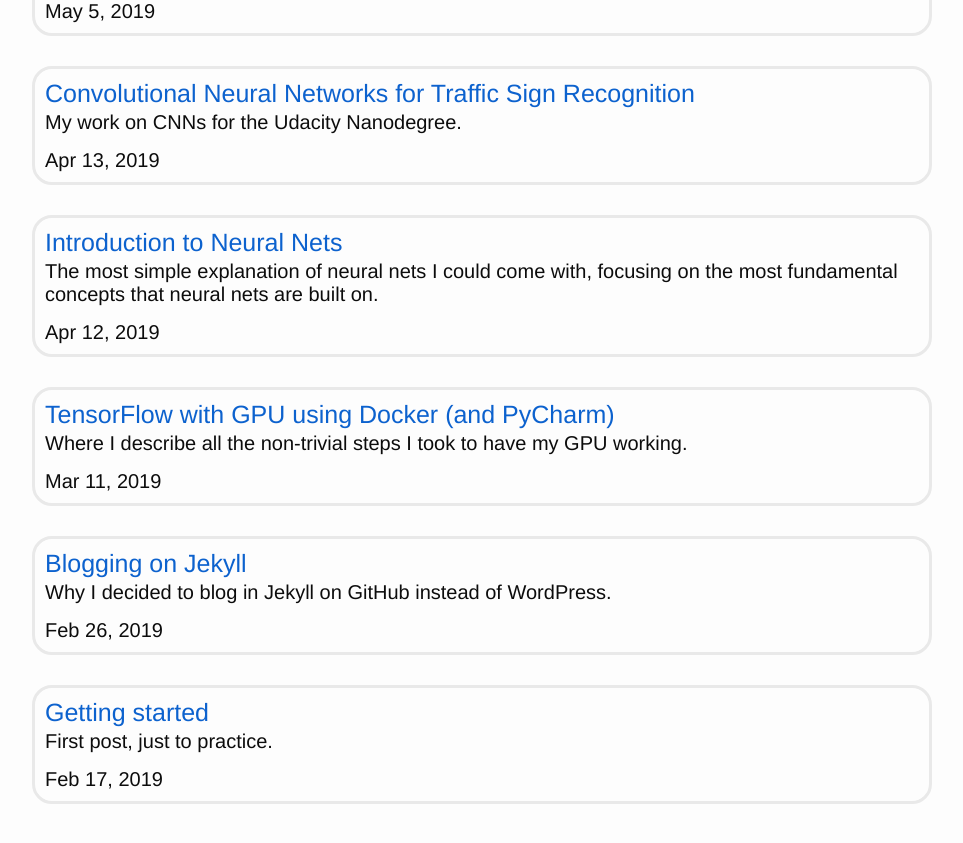
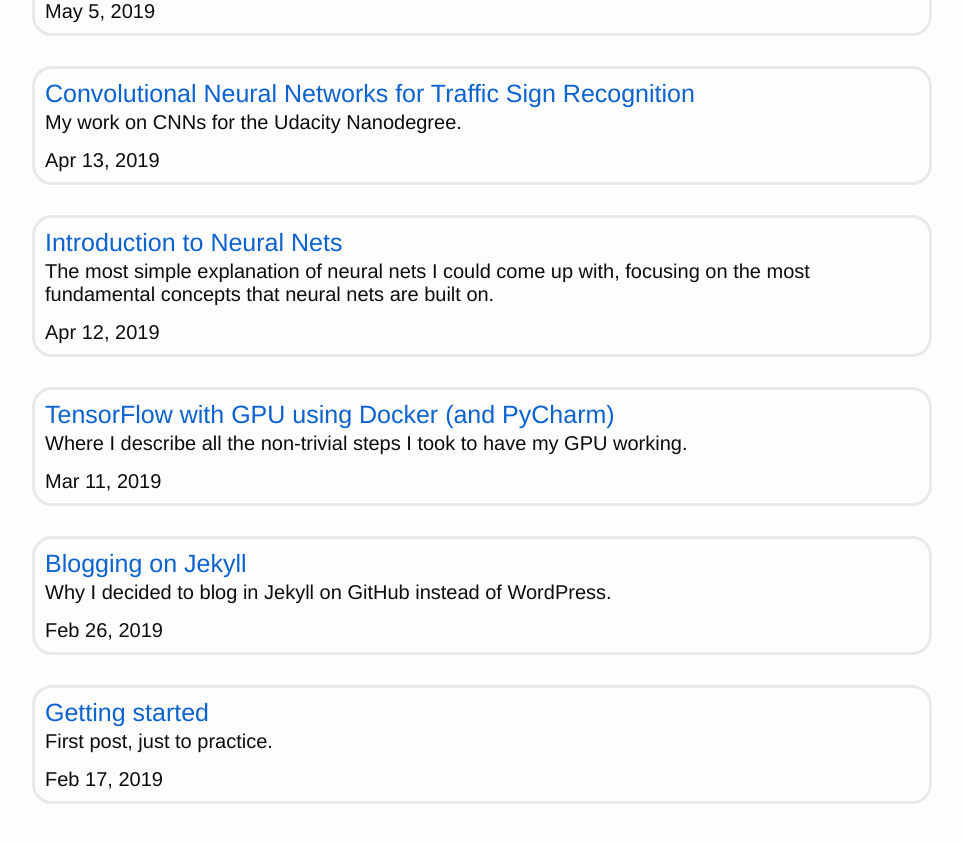
Before and after one commit to josehoras/josehoras.github.io, a Jekyll site: the page built from index.html, in a window 1280 px wide and 900 px high, scrolled down 808 px. Shown: the top 843 px of the window, without its empty margins (168-1131 px from the left). Built offline with Jekyll 4.4.1, drawn with Linux system fonts in a browser that asks for light colours.

```diff
--- a/_layouts/default.html
+++ b/_layouts/default.html
@@ -10,6 +10,10 @@
       gtag('config', 'UA-134989025-1');
     </script>
     <meta charset="UTF-8">
+    <meta
+      name="viewport"
+      content="width=device-width, initial-scale=1"
+    >
     <link href="/css/my_stylesheet.css" rel="stylesheet">
     {% seo %}
     <script async src="https://just-comments.com/w.js"></script>
--- a/_posts/2019-04-12-intro-to-neural-nets.md
+++ b/_posts/2019-04-12-intro-to-neural-nets.md
@@ -1,7 +1,7 @@
 ---
 layout: post
 title: "Introduction to Neural Nets"
-excerpt: "The most simple explanation of neural nets I could come with, focusing on the most fundamental concepts that neural nets are built on."
+excerpt: "The most simple explanation of neural nets I could come up with, focusing on the most fundamental concepts that neural nets are built on."
 author: "Jose"
 date: 2019-04-12
 ---
```
